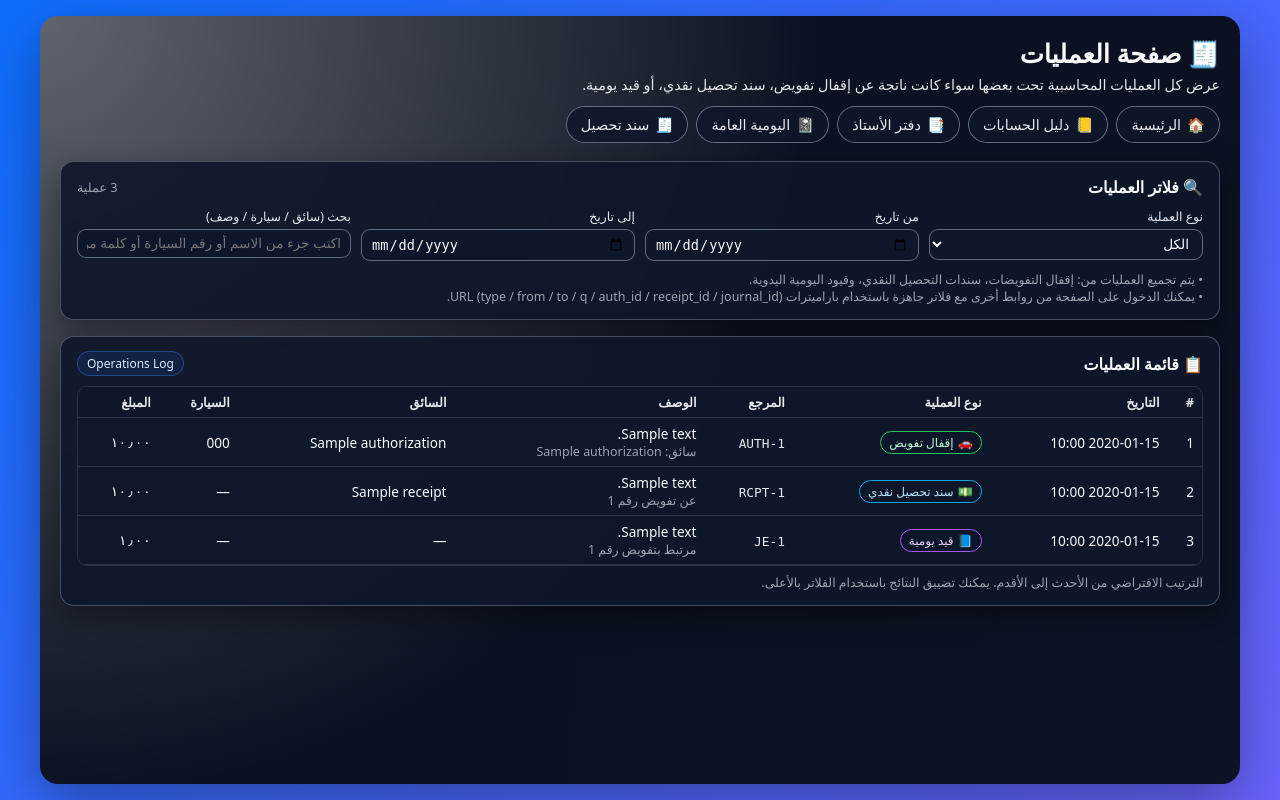
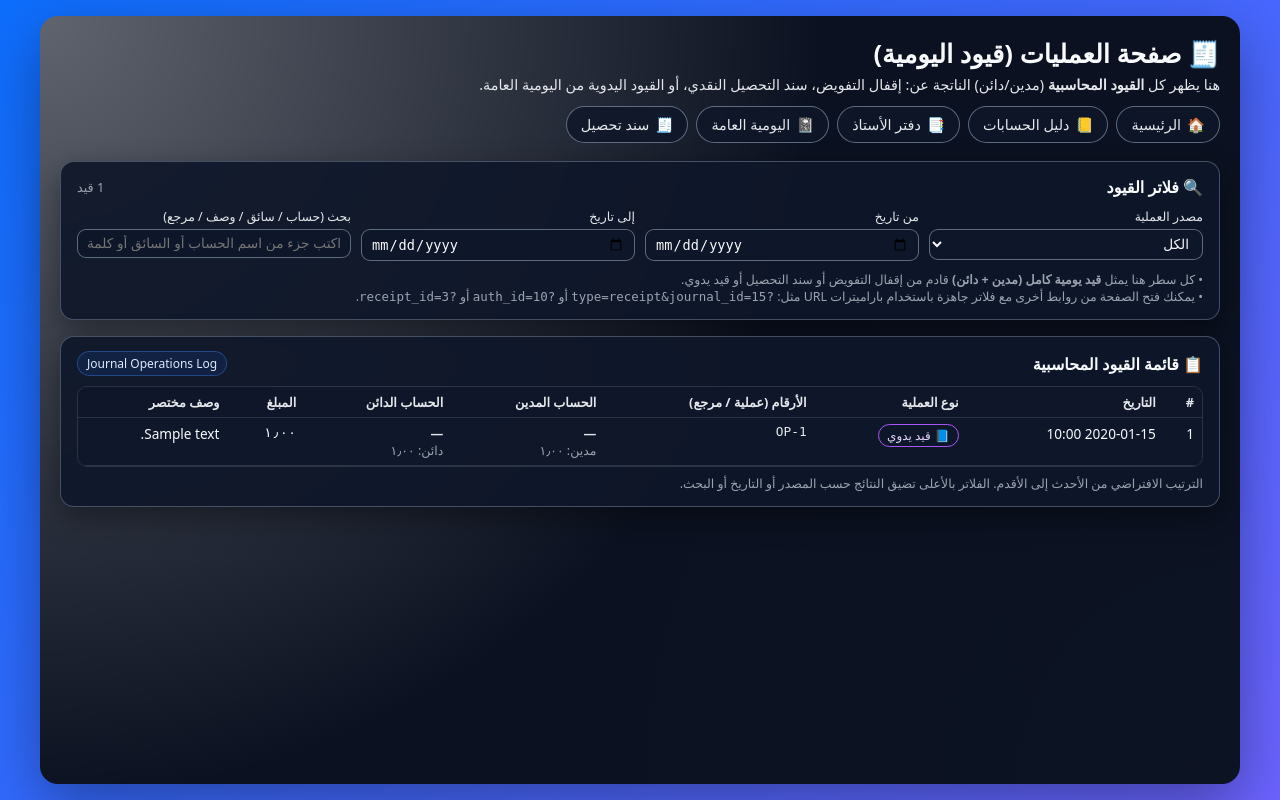
Before and after one commit to mn01001920890/opertional-car, a Flask app: page /operations in a window 1280 px wide. Run offline with Flask 3, Linux system fonts and the light colour scheme; tables that the repository leaves empty hold one stand-in row (values such as "Sample post").

Commit message:
Update operations.html

```diff
--- a/templates/operations.html
+++ b/templates/operations.html
@@ -2,7 +2,7 @@
 <html lang="ar" dir="rtl">
 <head>
   <meta charset="UTF-8" />
-  <title>🧾 صفحة العمليات</title>
+  <title>🧾 صفحة العمليات (دفتر القيود)</title>
   <meta name="viewport" content="width=device-width, initial-scale=1.0" />
 
   <style>
@@ -209,6 +209,7 @@
       border-bottom: 1px solid rgba(55,65,81,0.7);
       text-align: right;
       white-space: nowrap;
+      vertical-align: top;
     }
 
     th {
@@ -257,7 +258,7 @@
       color:#bae6fd;
     }
 
-    .pill-op.journal {
+    .pill-op.manual {
       border-color:#a855f7;
       color:#e9d5ff;
     }
@@ -266,7 +267,7 @@
       font-family: "SF Mono","Cascadia Code",monospace;
     }
 
-    .ref {
+    .ref-main {
       font-family: "SF Mono","Cascadia Code",monospace;
       font-size: 0.8rem;
       color:#e5e7eb;
@@ -274,6 +275,17 @@
 
     .subtext {
       font-size: 0.78rem;
+      color:#9ca3af;
+    }
+
+    .acc-name {
+      font-size: 0.8rem;
+      font-weight: 600;
+      color:#e5e7eb;
+    }
+
+    .acc-code {
+      font-size: 0.75rem;
       color:#9ca3af;
     }
 
@@ -290,9 +302,9 @@
     <!-- Header -->
     <div class="header">
       <div class="title-group">
-        <h1>🧾 صفحة العمليات</h1>
+        <h1>🧾 صفحة العمليات (قيود اليومية)</h1>
         <p>
-          عرض كل العمليات المحاسبية تحت بعضها سواء كانت ناتجة عن إقفال تفويض، سند تحصيل نقدي، أو قيد يومية.
+          هنا يظهر كل <strong>القيود المحاسبية</strong> (مدين/دائن) الناتجة عن: إقفال التفويض، سند التحصيل النقدي، أو القيود اليدوية من اليومية العامة.
         </p>
       </div>
       <div class="top-buttons">
@@ -320,20 +332,21 @@
     </div>
 
     <div class="layout">
+      <!-- فلاتر -->
       <div class="card">
         <div class="card-header">
-          <h2>🔍 فلاتر العمليات</h2>
+          <h2>🔍 فلاتر القيود</h2>
           <span class="badge-count" id="operationsCount">—</span>
         </div>
         <div class="card-body">
           <div class="filters">
             <div>
-              <label for="filterType">نوع العملية</label>
+              <label for="filterType">مصدر العملية</label>
               <select id="filterType">
                 <option value="all">الكل</option>
                 <option value="auth_close">إقفال تفويض</option>
                 <option value="receipt">سند تحصيل نقدي</option>
-                <option value="journal">قيد يومية</option>
+                <option value="manual">قيد يدوي من اليومية</option>
               </select>
             </div>
 
@@ -348,22 +361,24 @@
             </div>
 
             <div>
-              <label for="filterSearch">بحث (سائق / سيارة / وصف)</label>
-              <input type="text" id="filterSearch" placeholder="اكتب جزء من الاسم أو رقم السيارة أو كلمة من البيان" />
+              <label for="filterSearch">بحث (حساب / سائق / وصف / مرجع)</label>
+              <input type="text" id="filterSearch" placeholder="اكتب جزء من اسم الحساب أو السائق أو كلمة من البيان أو رقم المرجع" />
             </div>
           </div>
 
           <div class="hint">
-            • يتم تجميع العمليات من: إقفال التفويضات، سندات التحصيل النقدي، وقيود اليومية اليدوية.<br/>
-            • يمكنك الدخول على الصفحة من روابط أخرى مع فلاتر جاهزة باستخدام باراميترات URL (type / from / to / q / auth_id / receipt_id / journal_id).
+            • كل سطر هنا يمثل <strong>قيد يومية كامل (مدين + دائن)</strong> قادم من إقفال التفويض أو سند التحصيل أو قيد يدوي.<br/>
+            • يمكنك فتح الصفحة من روابط أخرى مع فلاتر جاهزة باستخدام باراميترات URL مثل:
+            <code>?type=receipt&amp;journal_id=15</code> أو <code>?auth_id=10</code> أو <code>?receipt_id=3</code>.
           </div>
         </div>
       </div>
 
+      <!-- جدول العمليات -->
       <div class="card">
         <div class="card-header">
-          <h2>📋 قائمة العمليات</h2>
-          <span class="badge">Operations Log</span>
+          <h2>📋 قائمة القيود المحاسبية</h2>
+          <span class="badge">Journal Operations Log</span>
         </div>
         <div class="card-body">
           <div style="max-height: 420px; overflow: auto; border-radius: 10px; border: 1px solid rgba(55,65,81,0.7);">
@@ -373,24 +388,24 @@
                   <th>#</th>
                   <th>التاريخ</th>
                   <th>نوع العملية</th>
-                  <th>المرجع</th>
-                  <th>الوصف</th>
-                  <th>السائق</th>
-                  <th>السيارة</th>
+                  <th>الأرقام (عملية / مرجع)</th>
+                  <th>الحساب المدين</th>
+                  <th>الحساب الدائن</th>
                   <th>المبلغ</th>
+                  <th>وصف مختصر</th>
                 </tr>
               </thead>
               <tbody id="operationsTableBody">
                 <tr>
                   <td colspan="8" class="empty-state">
-                    جاري تحميل العمليات...
+                    جاري تحميل القيود...
                   </td>
                 </tr>
               </tbody>
             </table>
           </div>
           <div class="hint" style="margin-top:8px;">
-            الترتيب الافتراضي من الأحدث إلى الأقدم. يمكنك تضييق النتائج باستخدام الفلاتر بالأعلى.
+            الترتيب الافتراضي من الأحدث إلى الأقدم. الفلاتر بالأعلى تضيق النتائج حسب المصدر أو التاريخ أو البحث.
           </div>
         </div>
       </div>
@@ -400,20 +415,20 @@
   <script>
     const urlParams = new URLSearchParams(window.location.search);
 
-    const filterType = document.getElementById("filterType");
-    const filterFromDate = document.getElementById("filterFromDate");
-    const filterToDate = document.getElementById("filterToDate");
-    const filterSearch = document.getElementById("filterSearch");
+    const filterType      = document.getElementById("filterType");
+    const filterFromDate  = document.getElementById("filterFromDate");
+    const filterToDate    = document.getElementById("filterToDate");
+    const filterSearch    = document.getElementById("filterSearch");
     const operationsTableBody = document.getElementById("operationsTableBody");
     const operationsCount = document.getElementById("operationsCount");
 
-    let operations = [];      // كل العمليات الموحّدة
+    let operations = [];      // كل القيود بعد الماب
     let filteredOperations = [];
 
     function parseDateStr(dateStr) {
       if (!dateStr) return null;
       try {
-        // الشكل من الـ API: "YYYY-MM-DD HH:MM:SS"
+        // نفترض الشكل: "YYYY-MM-DD HH:MM:SS"
         return new Date(dateStr.replace(" ", "T"));
       } catch {
         return null;
@@ -439,70 +454,97 @@
       return num.toLocaleString("ar-EG", { minimumFractionDigits: 2, maximumFractionDigits: 2 });
     }
 
-    function typePill(opType) {
+    function typePill(sourceType) {
       let cls = "pill-op";
       let label = "";
       let icon = "";
 
-      if (opType === "auth_close") {
+      if (sourceType === "auth_close") {
         cls += " auth";
         label = "إقفال تفويض";
         icon = "🚗";
-      } else if (opType === "receipt") {
+      } else if (sourceType === "receipt") {
         cls += " receipt";
         label = "سند تحصيل نقدي";
         icon = "💵";
-      } else if (opType === "journal") {
-        cls += " journal";
-        label = "قيد يومية";
+      } else { // manual / غيره
+        cls += " manual";
+        label = "قيد يدوي";
         icon = "📘";
-      } else {
-        label = "عملية";
-        icon = "📝";
       }
 
       return `<span class="${cls}"><span>${icon}</span><span>${label}</span></span>`;
     }
 
     function buildOperationsRow(op, index) {
-      const dateStr = formatDateForDisplay(op.date);
+      const dateStr   = formatDateForDisplay(op.date);
       const amountStr = formatAmount(op.amount);
-      const driver = op.driver_name || "—";
-      const car = op.car_number || "—";
-      const desc = op.description || "—";
 
-      // id فريد للصف علشان لما نيجي نعمل highlight من URL
-      const rowId = `op-row-${op.source}-${op.id}`;
+      const rowId = `op-row-${op.id}`;
+
+      const debitHtml = op.debit
+        ? `
+          <div class="acc-name">${op.debit.account_name || "—"}</div>
+          <div class="acc-code">${op.debit.account_code || ""}</div>
+          <div class="subtext">مدين: ${formatAmount(op.debit.amount)}</div>
+        `
+        : "—";
+
+      const creditHtml = op.credit
+        ? `
+          <div class="acc-name">${op.credit.account_name || "—"}</div>
+          <div class="acc-code">${op.credit.account_code || ""}</div>
+          <div class="subtext">دائن: ${formatAmount(op.credit.amount)}</div>
+        `
+        : "—";
+
+      let refSub = "";
+      if (op.source_type === "auth_close" && op.ref_authorization_id) {
+        refSub = `تفويض #${op.ref_authorization_id}`;
+      } else if (op.source_type === "receipt" && op.ref_receipt_id) {
+        refSub = `سند تحصيل #${op.ref_receipt_id}`;
+      } else if (op.source_type === "manual" && op.manual_ref) {
+        refSub = `مرجع يدوي #${op.manual_ref}`;
+      }
+
+      const refHtml = `
+        <div class="ref-main">OP-${op.id}</div>
+        ${refSub ? `<div class="subtext">${refSub}</div>` : ""}
+      `;
+
+      const descShort = op.description || "—";
 
       return `
         <tr id="${rowId}">
           <td>${index + 1}</td>
           <td>${dateStr}</td>
-          <td>${typePill(op.type)}</td>
-          <td><span class="ref">${op.ref || "—"}</span></td>
+          <td>${typePill(op.source_type)}</td>
+          <td>${refHtml}</td>
+          <td>${debitHtml}</td>
+          <td>${creditHtml}</td>
+          <td class="amount-cell">${amountStr}</td>
           <td>
-            ${desc}
+            ${descShort}
             ${
-              op.extra
-                ? `<div class="subtext">${op.extra}</div>`
+              op.driver_name || op.car_number
+                ? `<div class="subtext">${
+                    op.driver_name ? "سائق: " + op.driver_name : ""
+                  } ${op.car_number ? " | سيارة: " + op.car_number : ""}</div>`
                 : ""
             }
           </td>
-          <td>${driver}</td>
-          <td>${car}</td>
-          <td class="amount-cell">${amountStr}</td>
         </tr>
       `;
     }
 
     function applyFilters() {
-      const typeVal = filterType.value;
-      const fromVal = filterFromDate.value; // "YYYY-MM-DD"
-      const toVal = filterToDate.value;
-      const searchVal = (filterSearch.value || "").trim().toLowerCase();
+      const typeVal    = filterType.value;
+      const fromVal    = filterFromDate.value;
+      const toVal      = filterToDate.value;
+      const searchVal  = (filterSearch.value || "").trim().toLowerCase();
 
       let fromDate = null;
-      let toDate = null;
+      let toDate   = null;
 
       if (fromVal) {
         fromDate = new Date(fromVal + "T00:00:00");
@@ -512,7 +554,7 @@
       }
 
       filteredOperations = operations.filter(op => {
-        if (typeVal !== "all" && op.type !== typeVal) return false;
+        if (typeVal !== "all" && op.source_type !== typeVal) return false;
 
         const opDate = parseDateStr(op.date);
         if (fromDate && opDate && opDate < fromDate) return false;
@@ -520,13 +562,12 @@
 
         if (searchVal) {
           const haystack = (
-            (op.description || "") +
-            " " +
-            (op.driver_name || "") +
-            " " +
-            (op.car_number || "") +
-            " " +
-            (op.ref || "")
+            (op.description || "") + " " +
+            (op.driver_name || "") + " " +
+            (op.car_number || "") + " " +
+            (op.ref_text || "") + " " +
+            (op.debit ? (op.debit.account_name || "") + " " + (op.debit.account_code || "") : "") + " " +
+            (op.credit ? (op.credit.account_name || "") + " " + (op.credit.account_code || "") : "")
           ).toLowerCase();
           if (!haystack.includes(searchVal)) return false;
         }
@@ -542,11 +583,11 @@
         operationsTableBody.innerHTML = `
           <tr>
             <td colspan="8" class="empty-state">
-              لا توجد عمليات مطابقة للفلاتر الحالية.
+              لا توجد قيود مطابقة للفلاتر الحالية.
             </td>
           </tr>
         `;
-        operationsCount.textContent = "0 عملية";
+        operationsCount.textContent = "0 قيد";
         return;
       }
 
@@ -555,97 +596,68 @@
         operationsTableBody.insertAdjacentHTML("beforeend", buildOperationsRow(op, idx));
       });
 
-      operationsCount.textContent = `${filteredOperations.length} عملية`;
+      operationsCount.textContent = `${filteredOperations.length} قيد`;
 
-      // بعد ما نرسم الجدول نشوف لو في focus من URL
+      // بعد الرسم نحاول نحدد صف معيّن من URL
       focusRowFromURL();
     }
 
-    async function loadOperations() {
-      try {
-        const [authRes, receiptsRes, journalRes] = await Promise.all([
-          fetch("/api/authorizations/closed"),
-          fetch("/api/receipts"),
-          fetch("/api/journal_entries"),
-        ]);
+    function mapJournalEntriesToOps(journalEntries) {
+      const ops = [];
 
-        if (!authRes.ok || !receiptsRes.ok || !journalRes.ok) {
-          throw new Error("خطأ في تحميل بيانات العمليات");
+      (journalEntries || []).forEach(je => {
+        const source_type_raw = je.source_type || je.source || "manual";
+        let source_type = "manual";
+        if (source_type_raw === "auth_close" || source_type_raw === "authorization") {
+          source_type = "auth_close";
+        } else if (source_type_raw === "receipt") {
+          source_type = "receipt";
         }
 
-        const [auths, receipts, journalEntries] = await Promise.all([
-          authRes.json(),
-          receiptsRes.json(),
-          journalRes.json(),
-        ]);
-
-        const ops = [];
-
-        // 1) عمليات إقفال التفويضات
-        (auths || []).forEach(a => {
-          const opDate = a.close_date || a.end_date || a.issue_date;
-          const amount = a.closed_amount != null && a.closed_amount !== undefined
-            ? a.closed_amount
-            : a.planned_amount;
-
-          ops.push({
-            id: a.id,
-            source: "auth",
-            type: "auth_close",
-            date: opDate,
-            ref: `AUTH-${a.id}`,
-            description: a.details || `إقفال تفويض للسيارة ${a.car_number || ""}`.trim(),
-            extra: `سائق: ${a.driver_name || "غير محدد"}`,
-            driver_name: a.driver_name,
-            car_number: a.car_number,
-            amount: amount
-          });
-        });
-
-        // 2) سندات التحصيل النقدي
-        (receipts || []).forEach(r => {
-          ops.push({
-            id: r.id,
-            source: "receipt",
-            type: "receipt",
-            date: r.date,
-            ref: `RCPT-${r.id}`,
-            description: r.description || "سند تحصيل نقدي",
-            extra: r.ref_authorization_id ? `عن تفويض رقم ${r.ref_authorization_id}` : "",
-            driver_name: r.driver_name,
-            car_number: "",
-            amount: r.amount
-          });
-        });
-
-        // 3) قيود اليومية (يدوي + أوتوماتيك)
-        (journalEntries || []).forEach(je => {
-          let totalDebit = 0;
+        let debitLine  = null;
+        let creditLine = null;
         if (Array.isArray(je.lines)) {
           je.lines.forEach(ln => {
-              if (ln.debit) totalDebit += Number(ln.debit) || 0;
+            const d = Number(ln.debit || 0);
+            const c = Number(ln.credit || 0);
+            if (d > 0 && !debitLine)  debitLine  = {
+              account_code: ln.account_code || ln.code || "",
+              account_name: ln.account_name || ln.name || "",
+              amount: d
+            };
+            if (c > 0 && !creditLine) creditLine = {
+              account_code: ln.account_code || ln.code || "",
+              account_name: ln.account_name || ln.name || "",
+              amount: c
+            };
           });
         }
 
-          let desc = je.description || "قيد يومية";
-          let extra = "";
-          if (je.ref_authorization_id) {
-            extra = `مرتبط بتفويض رقم ${je.ref_authorization_id}`;
-          } else if (je.ref_receipt_id) {
-            extra = `مرتبط بسند تحصيل رقم ${je.ref_receipt_id}`;
+        const amount =
+          debitLine ? debitLine.amount :
+          (creditLine ? creditLine.amount : null);
+
+        let refText = `OP-${je.id}`;
+        if (source_type === "auth_close" && je.ref_authorization_id) {
+          refText += ` | AUTH-${je.ref_authorization_id}`;
+        } else if (source_type === "receipt" && je.ref_receipt_id) {
+          refText += ` | RCPT-${je.ref_receipt_id}`;
         }
 
         ops.push({
           id: je.id,
-            source: "journal",
-            type: "journal",
           date: je.date,
-            ref: `JE-${je.id}`,
-            description: desc,
-            extra: extra,
-            driver_name: "",
-            car_number: "",
-            amount: totalDebit || null
+          description: je.description || "",
+          source_type,
+          ref_authorization_id: je.ref_authorization_id || null,
+          ref_receipt_id: je.ref_receipt_id || null,
+          manual_ref: je.manual_ref || null,
+          driver_name: je.driver_name || "",
+          car_number: je.car_number || "",
+          debit: debitLine,
+          credit: creditLine,
+          amount,
+          ref_text: refText
         });
       });
 
@@ -658,7 +670,18 @@
         return nb - na;
       });
 
-        operations = ops;
+      return ops;
+    }
+
+    async function loadOperations() {
+      try {
+        // الآن نعتمد فقط على قيود اليومية من الـ API
+        const res = await fetch("/api/journal_entries");
+        if (!res.ok) throw new Error("HTTP " + res.status);
+        const journalEntries = await res.json();
+
+        operations = mapJournalEntriesToOps(journalEntries);
+
         // نطبّق فلاتر أولية من URL قبل أول render
         applyInitialURLFilters();
         applyFilters();
@@ -667,7 +690,7 @@
         operationsTableBody.innerHTML = `
           <tr>
             <td colspan="8" class="empty-state">
-              ⚠️ حدث خطأ أثناء تحميل العمليات، حاول تحديث الصفحة.
+              ⚠️ حدث خطأ أثناء تحميل القيود، حاول تحديث الصفحة.
             </td>
           </tr>
         `;
@@ -678,47 +701,44 @@
     function applyInitialURLFilters() {
       const typeParam = urlParams.get("type");
       const fromParam = urlParams.get("from");
-      const toParam = urlParams.get("to");
-      const qParam = urlParams.get("q");
+      const toParam   = urlParams.get("to");
+      const qParam    = urlParams.get("q");
 
-      if (typeParam && ["auth_close","receipt","journal","all"].includes(typeParam)) {
+      if (typeParam && ["auth_close","receipt","manual","all"].includes(typeParam)) {
         filterType.value = typeParam;
       }
 
-      if (fromParam) {
-        filterFromDate.value = fromParam;
-      }
-      if (toParam) {
-        filterToDate.value = toParam;
-      }
-      if (qParam) {
-        filterSearch.value = qParam;
-      }
+      if (fromParam) filterFromDate.value = fromParam;
+      if (toParam)   filterToDate.value   = toParam;
+      if (qParam)    filterSearch.value   = qParam;
     }
 
     function focusRowFromURL() {
-      // نحاول نحدد صف معيّن من خلال auth_id أو receipt_id أو journal_id
-      const authId = urlParams.get("auth_id");
+      const authId    = urlParams.get("auth_id");
       const receiptId = urlParams.get("receipt_id");
       const journalId = urlParams.get("journal_id");
 
-      let targetSource = null;
-      let targetId = null;
+      let targetOp = null;
 
-      if (authId) {
-        targetSource = "auth";
-        targetId = authId;
+      if (journalId) {
+        targetOp = filteredOperations.find(
+          op => String(op.id) === String(journalId)
+        );
+      } else if (authId) {
+        targetOp = filteredOperations.find(
+          op => op.source_type === "auth_close" &&
+                String(op.ref_authorization_id) === String(authId)
+        );
       } else if (receiptId) {
-        targetSource = "receipt";
-        targetId = receiptId;
-      } else if (journalId) {
-        targetSource = "journal";
-        targetId = journalId;
+        targetOp = filteredOperations.find(
+          op => op.source_type === "receipt" &&
+                String(op.ref_receipt_id) === String(receiptId)
+        );
       }
 
-      if (!targetSource || !targetId) return;
+      if (!targetOp) return;
 
-      const rowDomId = `op-row-${targetSource}-${targetId}`;
+      const rowDomId = `op-row-${targetOp.id}`;
       const rowEl = document.getElementById(rowDomId);
       if (rowEl) {
         rowEl.classList.add("row-highlight");
@@ -729,13 +749,11 @@
       }
     }
 
-    // ربط الفلاتر مع الدالة
+    // ربط الفلاتر
     filterType.addEventListener("change", applyFilters);
     filterFromDate.addEventListener("change", applyFilters);
     filterToDate.addEventListener("change", applyFilters);
-    filterSearch.addEventListener("input", () => {
-      applyFilters();
-    });
+    filterSearch.addEventListener("input", applyFilters);
 
     // أول ما الصفحة تفتح
     loadOperations();
```
Lines whose indentation alone changed are shown as unchanged.
